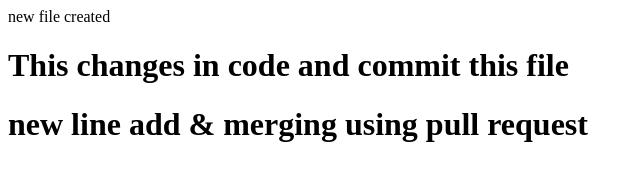
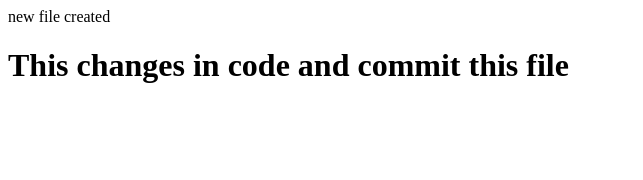
Before and after one commit to Keyur-octal8/github-tutorial, a plain HTML site: page index.html in a window 1280 px wide. Shown: the whole page, without its empty margins (0-643 px from the left). Drawn offline with Linux system fonts and the light colour scheme.

Commit message:
Revert "new line add"

```diff
--- a/index.html
+++ b/index.html
@@ -8,6 +8,5 @@
 <body>
     new file created
     <h1> This changes in code and commit this file</h1>
-    <h1> new line add & merging using pull request</h1>
 </body>
 </html>
```
